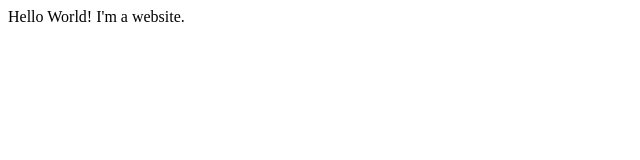
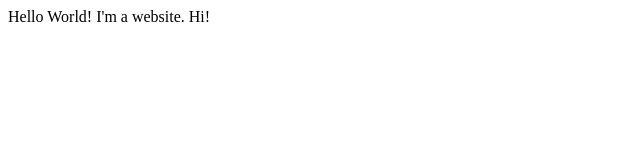
Before and after one commit to tigranf/learningGit, a plain HTML site: page index.html in a window 1280 px wide. Shown: the full height of the page, 0-640 px from the left. Drawn offline with Linux system fonts and the light colour scheme.

Commit message:
again added content to body

```diff
--- a/index.html
+++ b/index.html
@@ -7,6 +7,6 @@
     <title>Document</title>
 </head>
 <body>
-    Hello World! I'm a website.
+    Hello World! I'm a website. Hi!
 </body>
 </html>
```
